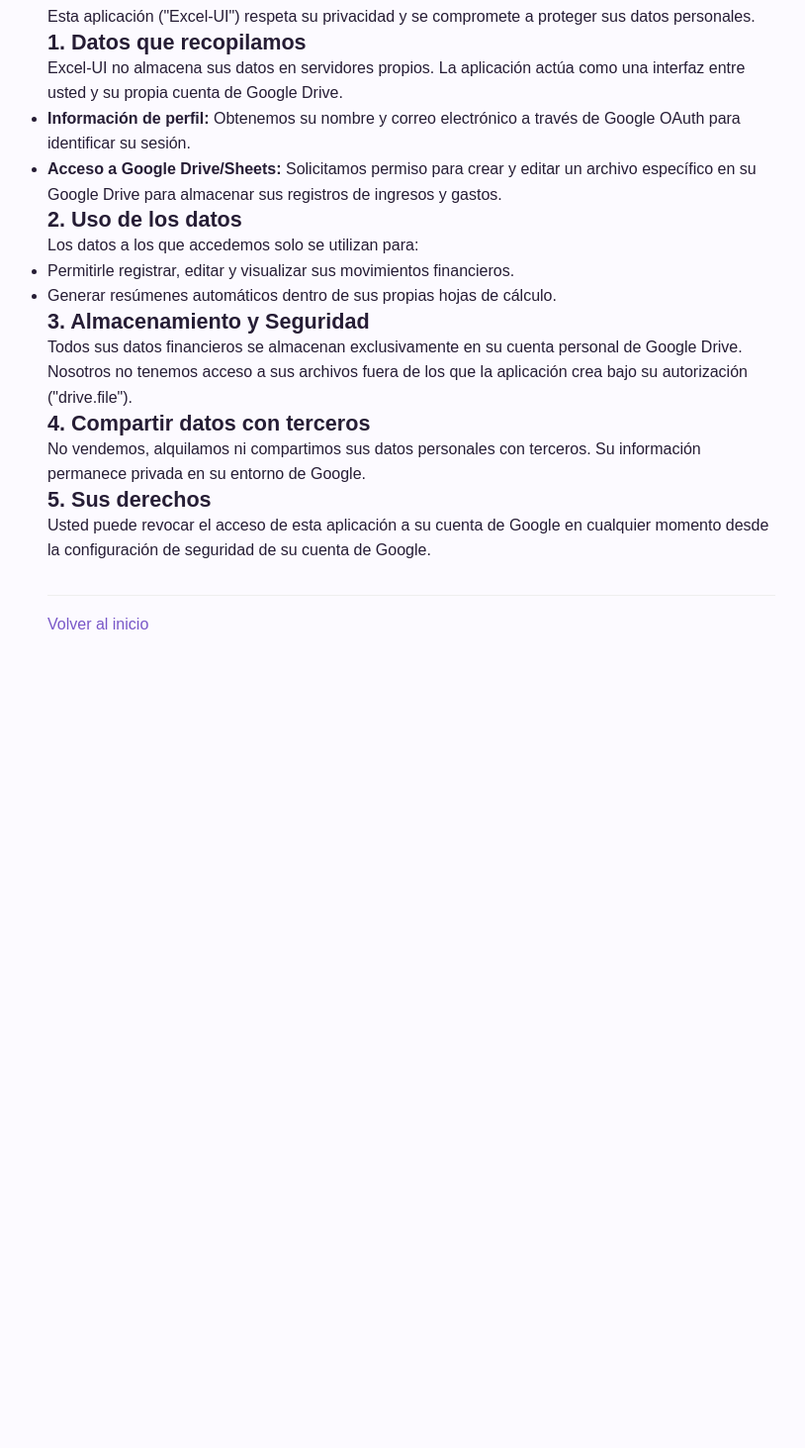
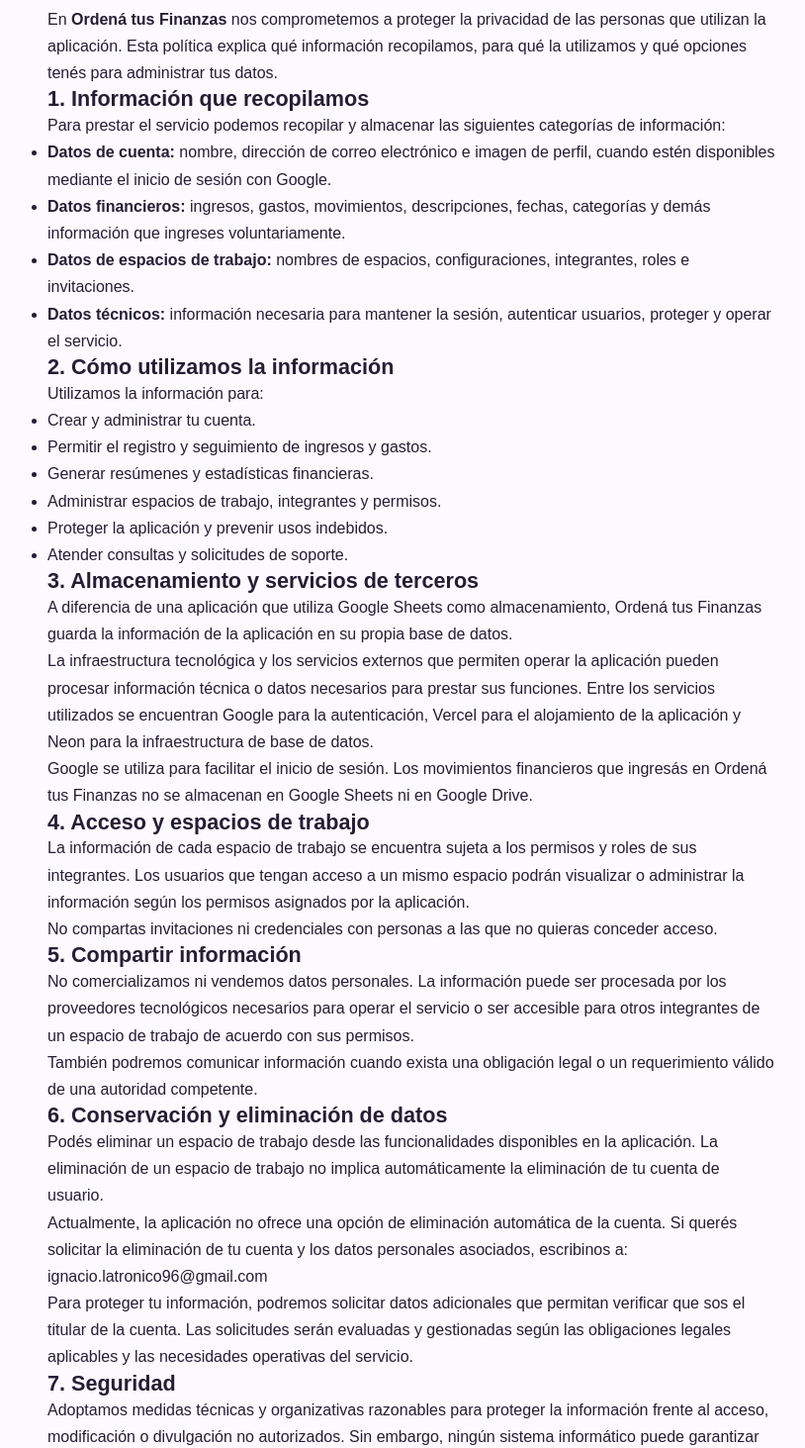
Before and after one commit to latronico96/Excel-ui, a Next.js app: page /privacy in a window 1280 px wide. Shown: the part 87-1550 px from the top of the page at 99% size, without its empty margins (224-1038 px from the left). Before the commit the page ends 800 px from the top, so only its background shows below. Built offline with nearby package versions, Linux system fonts and the light colour scheme.

Commit message:
actualizar lso temrinos y privacidad

```diff
--- a/app/privacy/page.tsx
+++ b/app/privacy/page.tsx
@@ -1,41 +1,178 @@
+
 import Link from 'next/link';
+
+export const metadata = {
+  title: 'Política de Privacidad | Ordená tus Finanzas',
+  description:
+    'Conocé qué datos recopila Ordená tus Finanzas, cómo se utilizan y cómo podés ejercer tus derechos.',
+};
 
 export default function PrivacyPage() {
   return (
-        <div style={{ maxWidth: '800px', margin: '0 auto', padding: '2rem', fontFamily: 'sans-serif', lineHeight: '1.6' }}>
+    <main
+      style={{
+        maxWidth: '800px',
+        margin: '0 auto',
+        padding: '2rem',
+        fontFamily: 'sans-serif',
+        lineHeight: '1.7',
+      }}
+    >
       <h1>Política de Privacidad</h1>
-            <p>Última actualización: 25 de enero de 2026</p>
+      <p>Última actualización: 11 de noviembre de 2026</p>
 
-            <p>Esta aplicación (&quot;Excel-UI&quot;) respeta su privacidad y se compromete a proteger sus datos personales.</p>
+      <p>
+        En <strong>Ordená tus Finanzas</strong> nos comprometemos a proteger
+        la privacidad de las personas que utilizan la aplicación. Esta
+        política explica qué información recopilamos, para qué la utilizamos
+        y qué opciones tenés para administrar tus datos.
+      </p>
 
-            <h2>1. Datos que recopilamos</h2>
-            <p>Excel-UI no almacena sus datos en servidores propios. La aplicación actúa como una interfaz entre usted y su propia cuenta de Google Drive.</p>
+      <h2>1. Información que recopilamos</h2>
+      <p>
+        Para prestar el servicio podemos recopilar y almacenar las siguientes
+        categorías de información:
+      </p>
       <ul>
-                <li><strong>Información de perfil:</strong> Obtenemos su nombre y correo electrónico a través de Google OAuth para identificar su sesión.</li>
-                <li><strong>Acceso a Google Drive/Sheets:</strong> Solicitamos permiso para crear y editar un archivo específico en su Google Drive para almacenar sus registros de ingresos y gastos.</li>
+        <li>
+          <strong>Datos de cuenta:</strong> nombre, dirección de correo
+          electrónico e imagen de perfil, cuando estén disponibles mediante
+          el inicio de sesión con Google.
+        </li>
+        <li>
+          <strong>Datos financieros:</strong> ingresos, gastos, movimientos,
+          descripciones, fechas, categorías y demás información que ingreses
+          voluntariamente.
+        </li>
+        <li>
+          <strong>Datos de espacios de trabajo:</strong> nombres de espacios,
+          configuraciones, integrantes, roles e invitaciones.
+        </li>
+        <li>
+          <strong>Datos técnicos:</strong> información necesaria para
+          mantener la sesión, autenticar usuarios, proteger y operar el
+          servicio.
+        </li>
       </ul>
 
-            <h2>2. Uso de los datos</h2>
-            <p>Los datos a los que accedemos solo se utilizan para:</p>
+      <h2>2. Cómo utilizamos la información</h2>
+      <p>Utilizamos la información para:</p>
       <ul>
-                <li>Permitirle registrar, editar y visualizar sus movimientos financieros.</li>
-                <li>Generar resúmenes automáticos dentro de sus propias hojas de cálculo.</li>
+        <li>Crear y administrar tu cuenta.</li>
+        <li>Permitir el registro y seguimiento de ingresos y gastos.</li>
+        <li>Generar resúmenes y estadísticas financieras.</li>
+        <li>Administrar espacios de trabajo, integrantes y permisos.</li>
+        <li>Proteger la aplicación y prevenir usos indebidos.</li>
+        <li>Atender consultas y solicitudes de soporte.</li>
       </ul>
 
-            <h2>3. Almacenamiento y Seguridad</h2>
-            <p>Todos sus datos financieros se almacenan exclusivamente en su cuenta personal de Google Drive. Nosotros no tenemos acceso a sus archivos fuera de los que la aplicación crea bajo su autorización (&quot;drive.file&quot;).</p>
+      <h2>3. Almacenamiento y servicios de terceros</h2>
+      <p>
+        A diferencia de una aplicación que utiliza Google Sheets como
+        almacenamiento, Ordená tus Finanzas guarda la información de la
+        aplicación en su propia base de datos.
+      </p>
+      <p>
+        La infraestructura tecnológica y los servicios externos que permiten
+        operar la aplicación pueden procesar información técnica o datos
+        necesarios para prestar sus funciones. Entre los servicios utilizados
+        se encuentran Google para la autenticación, Vercel para el alojamiento
+        de la aplicación y Neon para la infraestructura de base de datos.
+      </p>
+      <p>
+        Google se utiliza para facilitar el inicio de sesión. Los movimientos
+        financieros que ingresás en Ordená tus Finanzas no se almacenan en
+        Google Sheets ni en Google Drive.
+      </p>
 
-            <h2>4. Compartir datos con terceros</h2>
-            <p>No vendemos, alquilamos ni compartimos sus datos personales con terceros. Su información permanece privada en su entorno de Google.</p>
+      <h2>4. Acceso y espacios de trabajo</h2>
+      <p>
+        La información de cada espacio de trabajo se encuentra sujeta a los
+        permisos y roles de sus integrantes. Los usuarios que tengan acceso
+        a un mismo espacio podrán visualizar o administrar la información
+        según los permisos asignados por la aplicación.
+      </p>
+      <p>
+        No compartas invitaciones ni credenciales con personas a las que no
+        quieras conceder acceso.
+      </p>
 
-            <h2>5. Sus derechos</h2>
-            <p>Usted puede revocar el acceso de esta aplicación a su cuenta de Google en cualquier momento desde la configuración de seguridad de su cuenta de Google.</p>
+      <h2>5. Compartir información</h2>
+      <p>
+        No comercializamos ni vendemos datos personales. La información
+        puede ser procesada por los proveedores tecnológicos necesarios para
+        operar el servicio o ser accesible para otros integrantes de un espacio
+        de trabajo de acuerdo con sus permisos.
+      </p>
+      <p>
+        También podremos comunicar información cuando exista una obligación
+        legal o un requerimiento válido de una autoridad competente.
+      </p>
 
-            <div style={{ marginTop: '2rem', borderTop: '1px solid #eee', paddingTop: '1rem' }}>
-                <Link href="/" style={{ color: 'var(--primary, #c54b8c)', textDecoration: 'none' }}>
-                    Volver al inicio
-                </Link>
-            </div>
-        </div>
+      <h2>6. Conservación y eliminación de datos</h2>
+      <p>
+        Podés eliminar un espacio de trabajo desde las funcionalidades
+        disponibles en la aplicación. La eliminación de un espacio de trabajo
+        no implica automáticamente la eliminación de tu cuenta de usuario.
+      </p>
+      <p>
+        Actualmente, la aplicación no ofrece una opción de eliminación
+        automática de la cuenta. Si querés solicitar la eliminación de tu
+        cuenta y los datos personales asociados, escribinos a:
+      </p>
+      <p>
+        <a href="mailto:ignacio.latronico96@gmail.com">
+          ignacio.latronico96@gmail.com
+        </a>
+      </p>
+      <p>
+        Para proteger tu información, podremos solicitar datos adicionales
+        que permitan verificar que sos el titular de la cuenta. Las solicitudes
+        serán evaluadas y gestionadas según las obligaciones legales aplicables
+        y las necesidades operativas del servicio.
+      </p>
+
+      <h2>7. Seguridad</h2>
+      <p>
+        Adoptamos medidas técnicas y organizativas razonables para proteger
+        la información frente al acceso, modificación o divulgación no
+        autorizados. Sin embargo, ningún sistema informático puede garantizar
+        una seguridad absoluta.
+      </p>
+
+      <h2>8. Derechos de los usuarios</h2>
+      <p>
+        Podés solicitar información sobre los datos personales asociados a
+        tu cuenta, así como pedir su actualización, corrección o eliminación
+        cuando corresponda.
+      </p>
+      <p>
+        Para ejercer estos derechos, contactanos mediante el correo indicado
+        en esta política.
+      </p>
+
+      <h2>9. Cambios en esta política</h2>
+      <p>
+        Podemos actualizar esta política para reflejar cambios en la
+        aplicación, sus funcionalidades o las obligaciones legales aplicables.
+        Publicaremos la versión vigente en esta página e indicaremos su fecha
+        de actualización.
+      </p>
+
+      <h2>10. Contacto</h2>
+      <p>
+        Si tenés preguntas sobre esta política o sobre el tratamiento de tus
+        datos personales, podés escribirnos a:
+      </p>
+      <p>
+        <a href="mailto:ignacio.latronico96@gmail.com">
+          ignacio.latronico96@gmail.com
+        </a>
+      </p>
+
+      <p style={{ marginTop: '2rem' }}>
+        <Link href="/onboarding">Volver a Ordená tus Finanzas</Link>
+      </p>
+    </main>
   );
 }
```
Also changed, not shown: app/robots.ts (added, +19 -0 lines), app/sitemap.ts (added, +24 -0 lines), app/terms/page.tsx (+159 -21 lines). Lines whose indentation alone changed are shown as unchanged.
